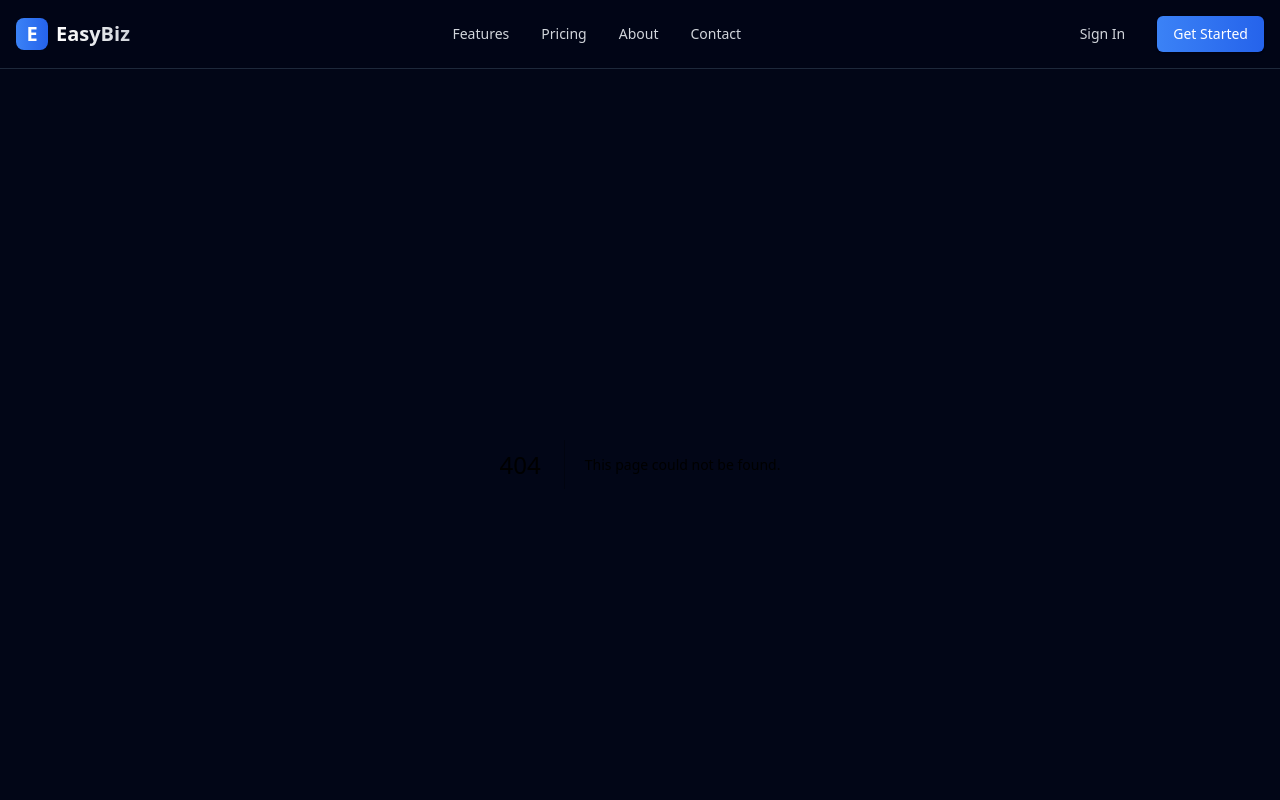
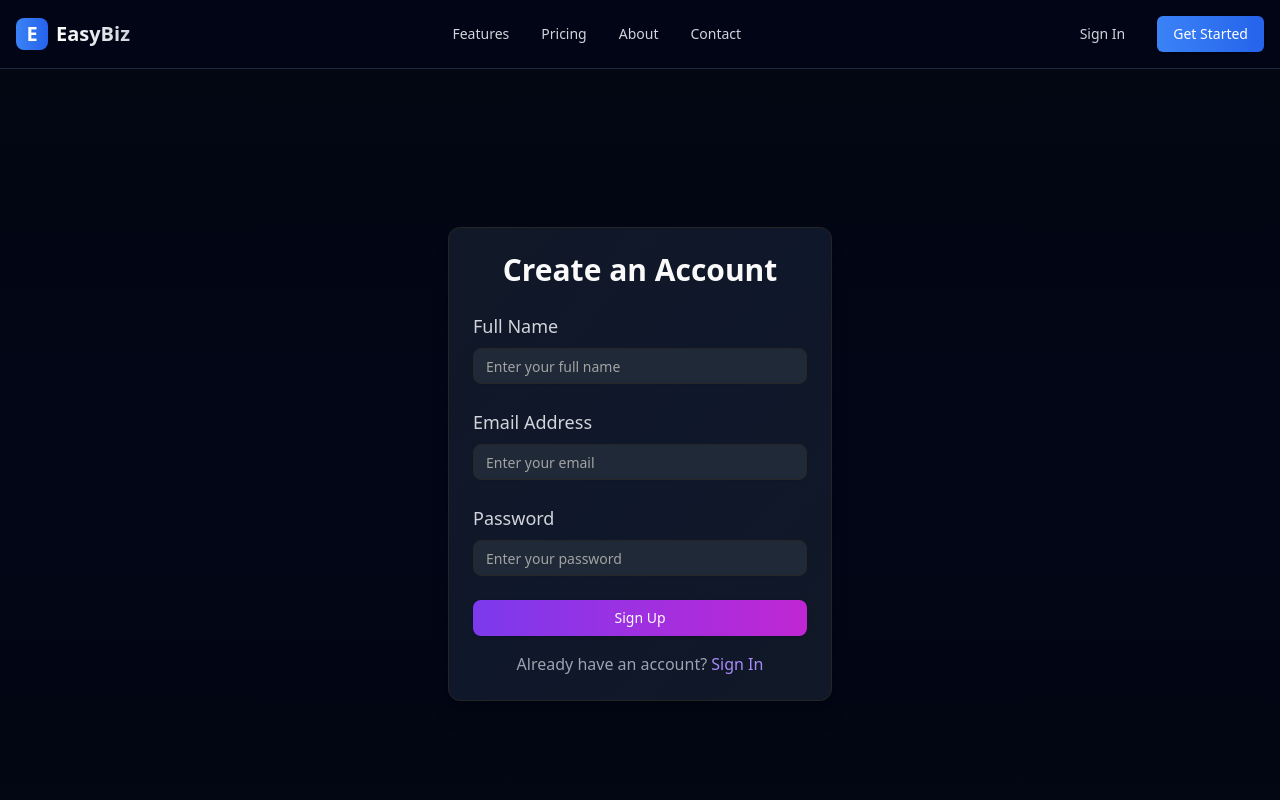
Before and after one commit to Ibrahim-t39/bizai, a Next.js app: page /signup in a window 1280 px wide. Before the commit this address had no page. Shown: the top 800 px of the page. Built offline with nearby package versions, Linux system fonts and the light colour scheme.

Commit message:
Sign in, sign up, and input components

```diff
--- a/app/layout.tsx
+++ b/app/layout.tsx
@@ -65,17 +65,21 @@ export default function RootLayout({
                 </nav>
 
                 <div className="flex items-center space-x-4">
+                  <Link href="/signin">
                     <Button
                       variant="ghost"
                       className="hidden md:inline-flex text-gray-300 hover:text-white"
                     >
                       Sign In
                     </Button>
+                  </Link>
+                  <Link href="/signin">
                   <Button
                     className="bg-gradient-to-r from-blue-500 to-blue-600 text-white hover:from-blue-600 hover:to-blue-700 transition-all duration-200"
                   >
                     Get Started
                   </Button>
+                  </Link>
                 </div>
               </div>
             </div>
--- a/app/page.tsx
+++ b/app/page.tsx
@@ -175,7 +175,7 @@ export default function Home() {
                 size="lg"
                 className="bg-gradient-to-r from-violet-600 to-fuchsia-600 hover:from-violet-700 hover:to-fuchsia-700 text-white px-12 py-6 text-xl rounded-full transition-all duration-300 hover:scale-105"
               >
-                <Link href="/early-access">
+                <Link href="/signup">
                   Get Started <ArrowRight className="ml-2 h-6 w-6" />
                 </Link>
               </Button>
--- /dev/null
+++ b/app/signin/page.tsx
@@ -0,0 +1,75 @@
+/* eslint-disable react/no-unescaped-entities, @next/next/no-img-element */
+"use client"
+
+import { useState } from "react";
+import { motion } from "framer-motion";
+import { Button } from "@/components/ui/button";
+import Link from "next/link";
+import { Input } from "@/components/ui/input";
+import { Card } from "@/components/ui/card";
+
+export default function SignInPage() {
+  const [form, setForm] = useState({
+    email: "",
+    password: "",
+  });
+
+  const handleChange = (e: React.ChangeEvent<HTMLInputElement>) => {
+    setForm({ ...form, [e.target.name]: e.target.value });
+  };
+
+  const handleSubmit = (e: React.FormEvent) => {
+    e.preventDefault();
+    // Handle sign-in logic (e.g., API call)
+  };
+
+  return (
+    <div className="min-h-screen flex items-center justify-center bg-gradient-to-b from-gray-950 via-slate-950 to-gray-950 text-white">
+      <motion.div
+        initial={{ opacity: 0, y: 20 }}
+        animate={{ opacity: 1, y: 0 }}
+        transition={{ duration: 0.5 }}
+        className="w-full max-w-md p-8"
+      >
+        <Card className="p-6 bg-gradient-to-br from-gray-900 via-slate-900 to-gray-900 shadow-xl rounded-xl">
+          <h2 className="text-3xl font-bold text-center mb-6">Sign In</h2>
+          <form onSubmit={handleSubmit} className="space-y-6">
+            <div>
+              <label className="block text-gray-300 text-lg mb-2">Email Address</label>
+              <Input
+                type="email"
+                name="email"
+                value={form.email}
+                onChange={handleChange}
+                placeholder="Enter your email"
+                className="w-full p-3 bg-gray-800 text-white rounded-lg focus:ring-2 focus:ring-violet-500"
+                required
+              />
+            </div>
+            <div>
+              <label className="block text-gray-300 text-lg mb-2">Password</label>
+              <Input
+                type="password"
+                name="password"
+                value={form.password}
+                onChange={handleChange}
+                placeholder="Enter your password"
+                className="w-full p-3 bg-gray-800 text-white rounded-lg focus:ring-2 focus:ring-violet-500"
+                required
+              />
+            </div>
+            <Button
+              type="submit"
+              className="w-full px-6 py-3 bg-gradient-to-r from-violet-600 to-fuchsia-600 hover:from-violet-700 hover:to-fuchsia-700 text-white rounded-lg transition-all duration-300 hover:scale-105"
+            >
+              Sign In
+            </Button>
+          </form>
+          <p className="text-gray-400 text-center mt-4">
+            Don't have an account? <Link href="/signup" className="text-violet-400 hover:underline">Sign Up</Link>
+          </p>
+        </Card>
+      </motion.div>
+    </div>
+  );
+}
--- /dev/null
+++ b/app/signup/page.tsx
@@ -0,0 +1,87 @@
+"use client"
+
+import { useState } from "react";
+import { motion } from "framer-motion";
+import { Button } from "@/components/ui/button";
+import Link from "next/link";
+import { Input } from "@/components/ui/input";
+import { Card } from "@/components/ui/card";
+
+export default function SignUpPage() {
+  const [form, setForm] = useState({
+    name: "",
+    email: "",
+    password: "",
+  });
+
+  const handleChange = (e: React.ChangeEvent<HTMLInputElement>) => {
+    setForm({ ...form, [e.target.name]: e.target.value });
+  };
+
+  const handleSubmit = (e: React.FormEvent) => {
+    e.preventDefault();
+    // Handle sign-up logic (e.g., API call)
+  };
+
+  return (
+    <div className="min-h-screen flex items-center justify-center bg-gradient-to-b from-gray-950 via-slate-950 to-gray-950 text-white">
+      <motion.div
+        initial={{ opacity: 0, y: 20 }}
+        animate={{ opacity: 1, y: 0 }}
+        transition={{ duration: 0.5 }}
+        className="w-full max-w-md p-8"
+      >
+        <Card className="p-6 bg-gradient-to-br from-gray-900 via-slate-900 to-gray-900 shadow-xl rounded-xl">
+          <h2 className="text-3xl font-bold text-center mb-6">Create an Account</h2>
+          <form onSubmit={handleSubmit} className="space-y-6">
+            <div>
+              <label className="block text-gray-300 text-lg mb-2">Full Name</label>
+              <Input
+                type="text"
+                name="name"
+                value={form.name}
+                onChange={handleChange}
+                placeholder="Enter your full name"
+                className="w-full p-3 bg-gray-800 text-white rounded-lg focus:ring-2 focus:ring-violet-500"
+                required
+              />
+            </div>
+            <div>
+              <label className="block text-gray-300 text-lg mb-2">Email Address</label>
+              <Input
+                type="email"
+                name="email"
+                value={form.email}
+                onChange={handleChange}
+                placeholder="Enter your email"
+                className="w-full p-3 bg-gray-800 text-white rounded-lg focus:ring-2 focus:ring-violet-500"
+                required
+              />
+            </div>
+            <div>
+              <label className="block text-gray-300 text-lg mb-2">Password</label>
+              <Input
+                type="password"
+                name="password"
+                value={form.password}
+                onChange={handleChange}
+                placeholder="Enter your password"
+                className="w-full p-3 bg-gray-800 text-white rounded-lg focus:ring-2 focus:ring-violet-500"
+                required
+              />
+            </div>
+            <Button
+              type="submit"
+              className="w-full px-6 py-3 bg-gradient-to-r from-violet-600 to-fuchsia-600 hover:from-violet-700 hover:to-fuchsia-700 text-white rounded-lg transition-all duration-300 hover:scale-105"
+            >
+              Sign Up
+            </Button>
+          </form>
+          <p className="text-gray-400 text-center mt-4">
+            Already have an account? <Link href="/signin" className="text-violet-400 hover:underline">Sign In</Link>
+          </p>
+        </Card>
+      </motion.div>
+    </div>
+  );
+}
--- /dev/null
+++ b/components/ui/input.tsx
@@ -0,0 +1,22 @@
+import * as React from "react"
+
+import { cn } from "@/lib/utils"
+
+const Input = React.forwardRef<HTMLInputElement, React.ComponentProps<"input">>(
+  ({ className, type, ...props }, ref) => {
+    return (
+      <input
+        type={type}
+        className={cn(
+          "flex h-9 w-full rounded-md border border-input bg-transparent px-3 py-1 text-base shadow-sm transition-colors file:border-0 file:bg-transparent file:text-sm file:font-medium file:text-foreground placeholder:text-muted-foreground focus-visible:outline-none focus-visible:ring-1 focus-visible:ring-ring disabled:cursor-not-allowed disabled:opacity-50 md:text-sm",
+          className
+        )}
+        ref={ref}
+        {...props}
+      />
+    )
+  }
+)
+Input.displayName = "Input"
+
+export { Input }
```
Lines whose indentation alone changed are shown as unchanged.
